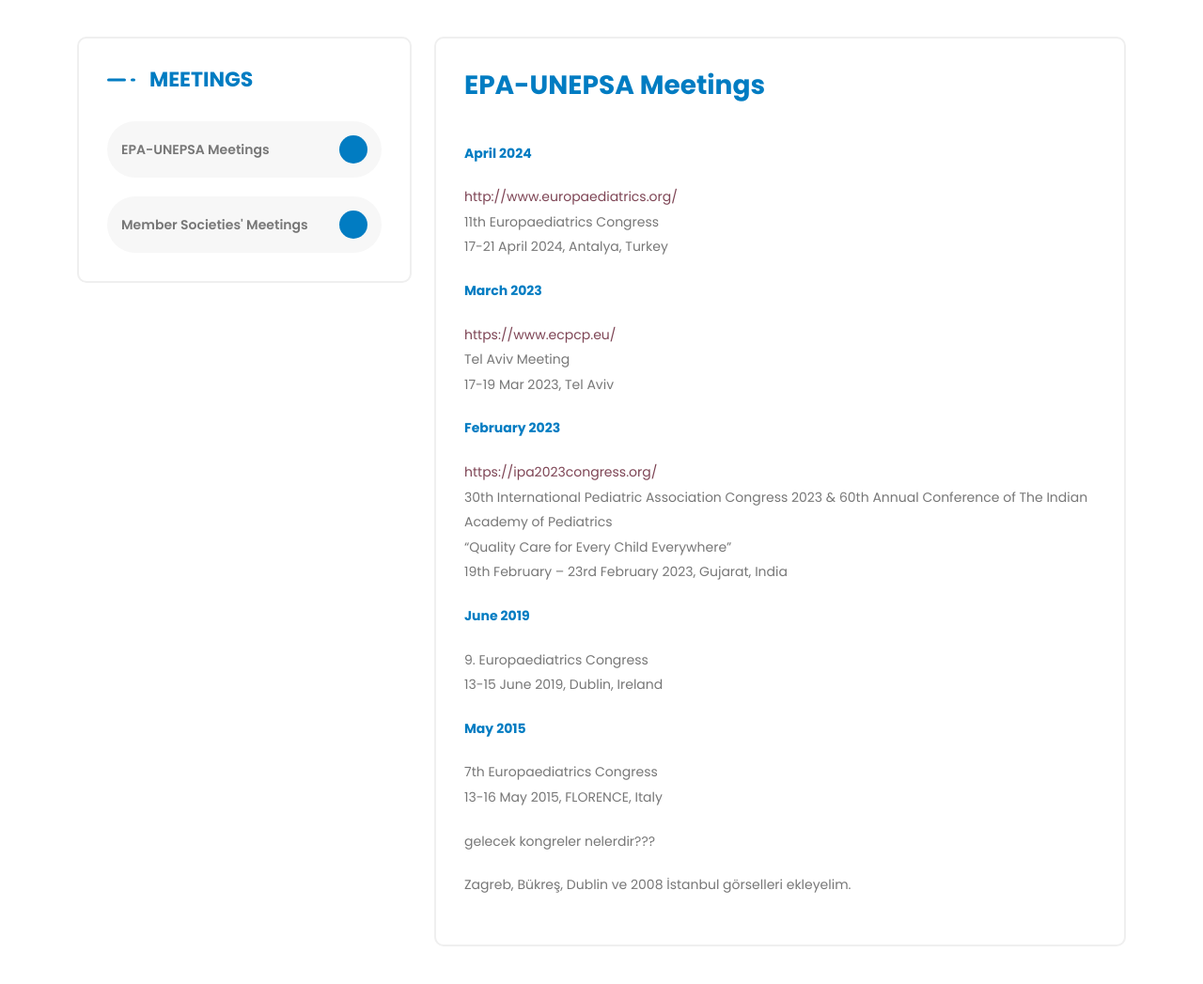
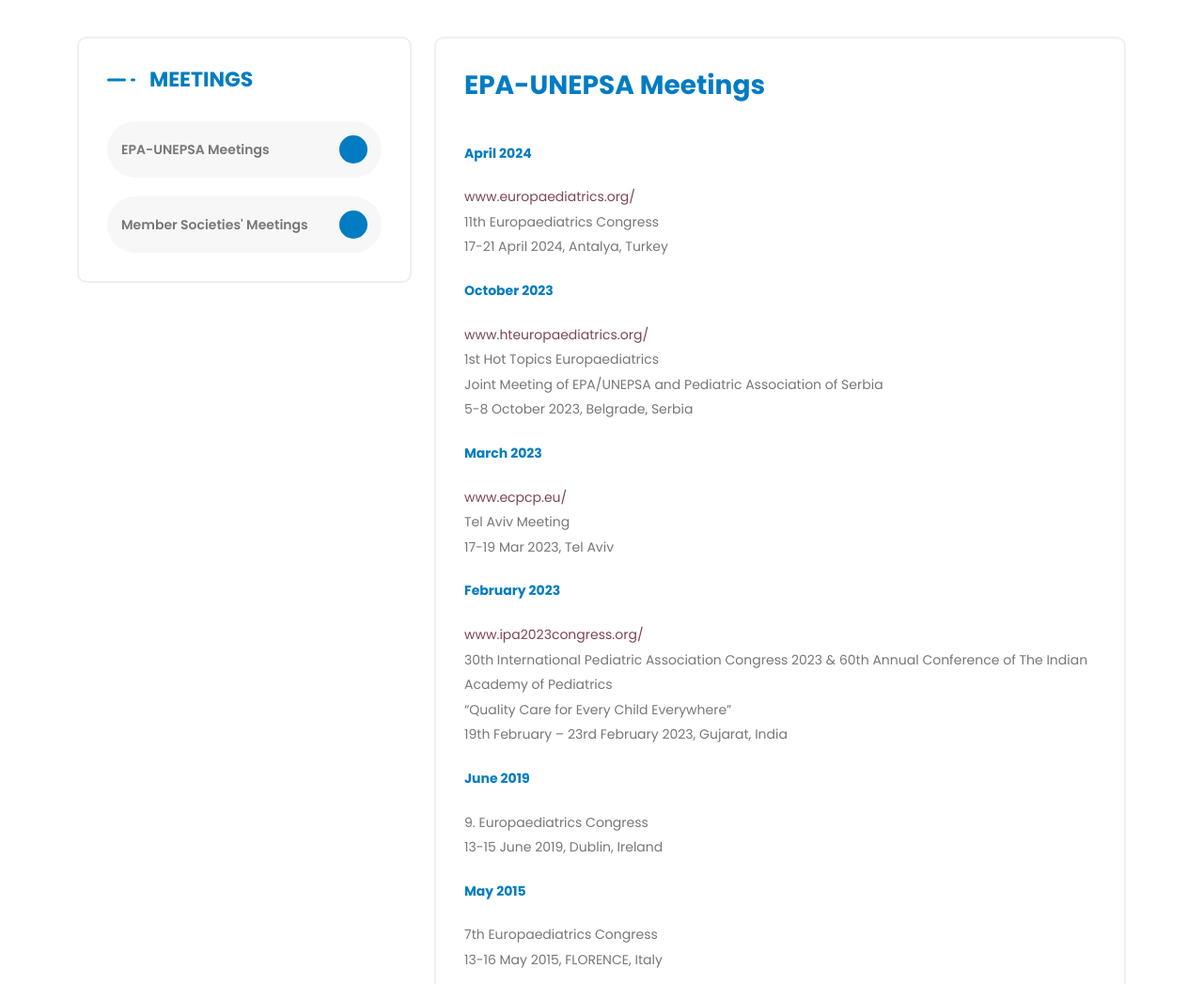
Before and after one commit to haksoz/epa-unepsa, a PHP site: page /meetings/epa-unepsa-meetings.php in a window 1280 px wide. Shown: the part 264-1311 px from the top of the page at 94% size. Run offline with PHP 8.4, Linux system fonts and the light colour scheme; some libraries are stand-ins or nearby versions.

Commit message:
sliderda meetinge link koyuldu meetinglere eklendi

```diff
--- a/index.php
+++ b/index.php
@@ -29,6 +29,7 @@
 			</div>
 			<div class="light-bg bg-cover bg-center bg-norepeat" style="background-image: url('../doc/UI-Design_hot-topics-02.jpg');">
 				<div class="sigma_banner-slider-inner">
+					<a href="https://hteuropaediatrics.org/" target="_blank">
 						<div class="sigma_banner-text">
 							<div class="container">
 								<div class="row align-items-center">
@@ -38,6 +39,7 @@
 								</div>
 							</div>
 						</div>
+					</a>
 				</div>
 			</div>
 			<div class="light-bg bg-cover bg-center bg-norepeat" style="background-image: url('../doc/slider-saffi-2.jpg');">
--- a/meetings/epa-unepsa-meetings.php
+++ b/meetings/epa-unepsa-meetings.php
@@ -35,17 +35,24 @@
               </div>
 
               <p><b>April 2024</b></p>
-              <a href="http://www.europaediatrics.org/">http://www.europaediatrics.org/</a>
+              <a href="http://www.europaediatrics.org/" target="_blank">www.europaediatrics.org/</a>
               <p>11th Europaediatrics Congress<br>
               17-21 April 2024, Antalya, Turkey</p>
 
+              <p><b>October 2023</b></p>
+              <a href="https://hteuropaediatrics.org/" target="_blank">www.hteuropaediatrics.org/</a>
+              <p>1st Hot Topics Europaediatrics<br>
+              Joint Meeting of EPA/UNEPSA and Pediatric Association of Serbia<br>
+              5-8 October 2023, Belgrade, Serbia</p>
+
+
               <p><b>March 2023</b></p>
-              <a href="https://www.ecpcp.eu/index.php?id=81&tx_news_pi1%5Bnews%5D=18&tx_news_pi1%5Bcontroller%5D=News&tx_news_pi1%5Baction%5D=detail&cHash=364da5e0494f6859a7998363e5d32655" target="_blank">https://www.ecpcp.eu/</a>
+              <a href="https://www.ecpcp.eu/index.php?id=81&tx_news_pi1%5Bnews%5D=18&tx_news_pi1%5Bcontroller%5D=News&tx_news_pi1%5Baction%5D=detail&cHash=364da5e0494f6859a7998363e5d32655" target="_blank">www.ecpcp.eu/</a>
               <p>Tel Aviv Meeting<br>
               17-19 Mar 2023, Tel Aviv</p>
 
               <p><b>February 2023</b></p>
-              <a href="https://ipa2023congress.org/index.php" target="_blank">https://ipa2023congress.org/</a>
+              <a href="https://ipa2023congress.org/index.php" target="_blank">www.ipa2023congress.org/</a>
               <p>30th International Pediatric Association Congress 2023 & 60th Annual Conference of The Indian Academy of Pediatrics<br>
               “Quality Care for Every Child Everywhere”<br>
               19th February – 23rd February 2023, Gujarat, India</p>
```
Lines whose indentation alone changed are shown as unchanged.
